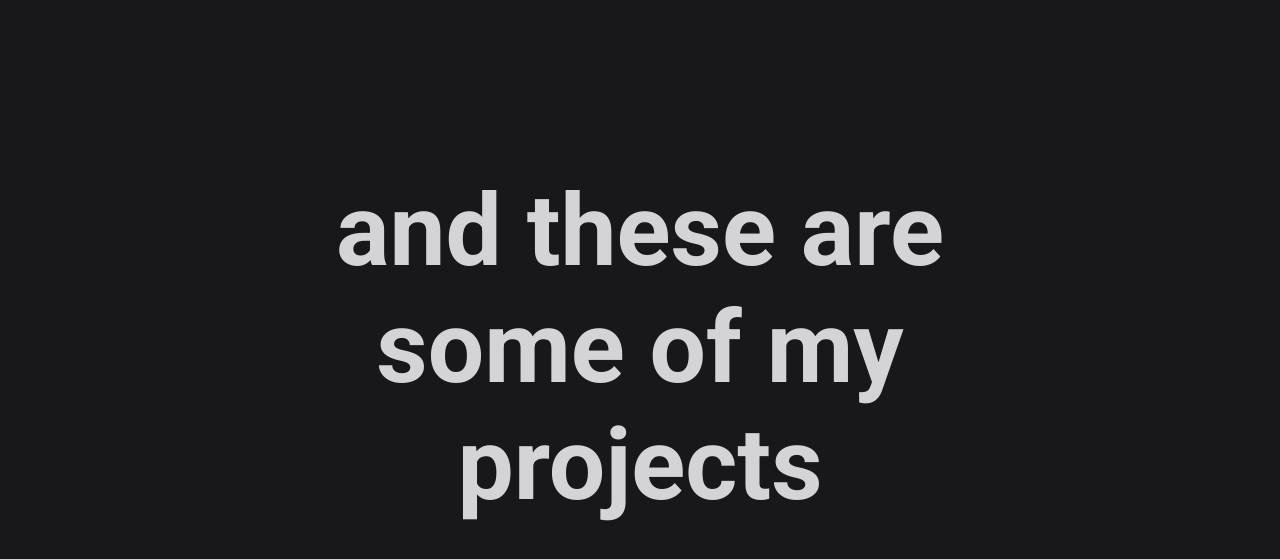
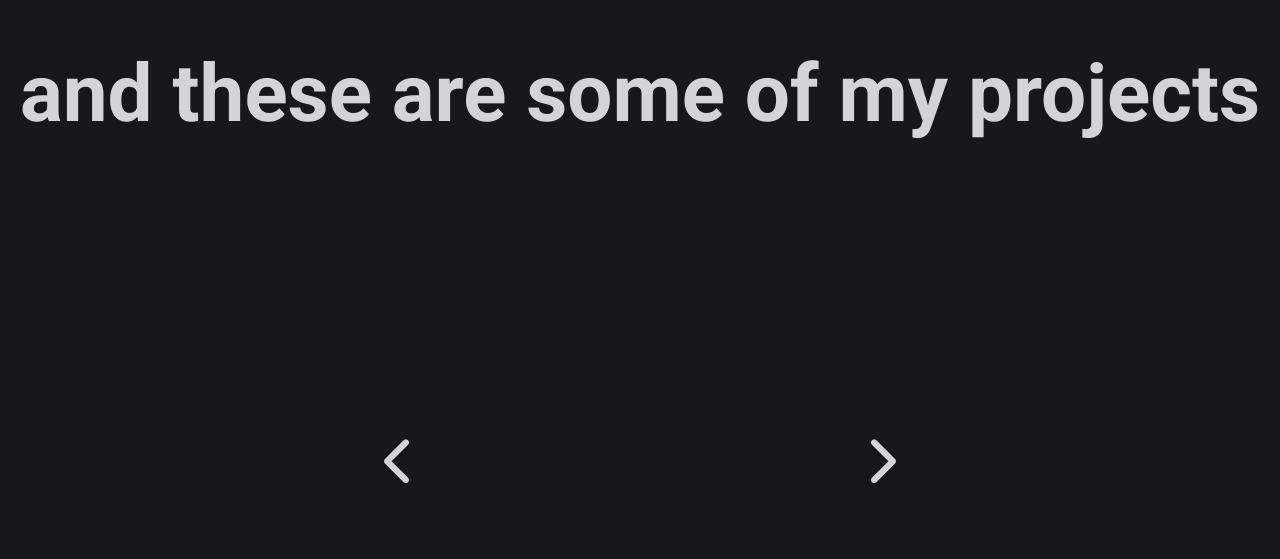
Before and after one commit to nirduk/github.io, a React (Create React App) app in the folder portfolio/: page / in a window 1280 px wide. Shown: the part 853-1412 px from the top of the page. Built offline with nearby package versions, Linux system fonts and the light colour scheme.

Commit message:
add Projects component

```diff
--- a/portfolio/public/index.html
+++ b/portfolio/public/index.html
@@ -9,6 +9,7 @@
       content="Web site created using create-react-app"
     />
     <link href="https://fonts.googleapis.com/css2?family=Roboto:wght@100;300;400;500;700;900&display=swap" rel="stylesheet">
+    <script src="https://kit.fontawesome.com/9e06307ce8.js" crossorigin="anonymous"></script>
     <title>Oleksandr Kudrin</title>
   </head>
   <body>
--- a/portfolio/src/App.jsx
+++ b/portfolio/src/App.jsx
@@ -1,9 +1,11 @@
 import Intro from './components/intro/Intro'
+import Projects from './components/projects/Projects';
 
 function App() {
   return (
     <div className="App">
       <Intro />
+      <Projects />
     </div>
   );
 }
--- a/portfolio/src/components/intro/Intro.jsx
+++ b/portfolio/src/components/intro/Intro.jsx
@@ -9,9 +9,6 @@ function Intro() {
         <div className="mask-up"></div>
         <div className="mask-bot"></div>
       </div>
-      <div className="intro-projects">
-        <h3>and these are some of my projects</h3>
-      </div>
     </div>
   )
 }
--- a/portfolio/src/components/intro/intro.css
+++ b/portfolio/src/components/intro/intro.css
@@ -17,28 +17,14 @@
 .intro h1 {
   font-size: 200px;
   animation: showup 3s forwards 2s;
-  transform: translateX(900px);
 }
 
 .intro h2 {
   font-size: 200px;
   animation: showup 3s forwards;
-  transform: translateX(-200px);
 }
 
-.intro h3 {
-  font-size: 100px;
-}
-
-.intro-projects {
-  display: flex;
-  width: 60%;
-  height: 100vh;
-  align-items: center;
-  text-align: center;
-}
-
-/* .mask-up {
+.mask-up {
   background-color: var(--grey-900);
   z-index: 2;
   left: 0;
@@ -57,7 +43,7 @@
   width: 900px;
   position: absolute;
   animation: move 3s forwards 2s;
-} */
+}
 
 @keyframes showup {
   0% {
@@ -70,8 +56,8 @@
   }
 }
 
-/* @keyframes move {
+@keyframes move {
   100% {
     transform: translateX(900px);
   }
-} */
+}
--- /dev/null
+++ b/portfolio/src/components/projects/Projects.jsx
@@ -0,0 +1,15 @@
+import "./projects.css"
+
+const Projects = () => {
+  return (
+    <div className="projects-container">
+      <h3>and these are some of my projects</h3>
+      <div className="projects">
+        <i className="fa-solid fa-chevron-left"></i>
+        <i className="fa-solid fa-chevron-right"></i>
+      </div>
+    </div>
+  )
+}
+
+export default Projects
--- /dev/null
+++ b/portfolio/src/components/projects/projects.css
@@ -0,0 +1,29 @@
+.projects-container h3 {
+  font-size: 80px;
+  margin-top: 100px;
+}
+
+.projects-container {
+  display: flex;
+  height: 100vh;
+  align-items: center;
+  text-align: center;
+  flex-direction: column;
+}
+
+.projects {
+  display: flex;
+  margin-top: 120px;
+  height: 50%;
+  width: 40%;
+  justify-content: space-between;
+  align-items: center;
+}
+
+.projects i {
+  font-size: 50px;
+}
+
+.projects i:hover {
+  transform: scale(1.2);
+}
```
